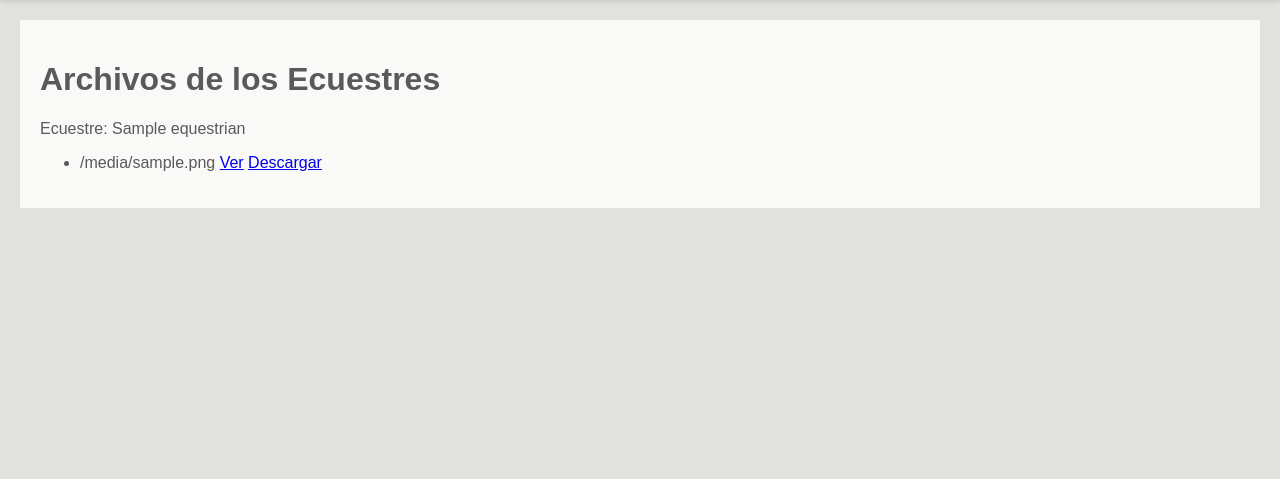
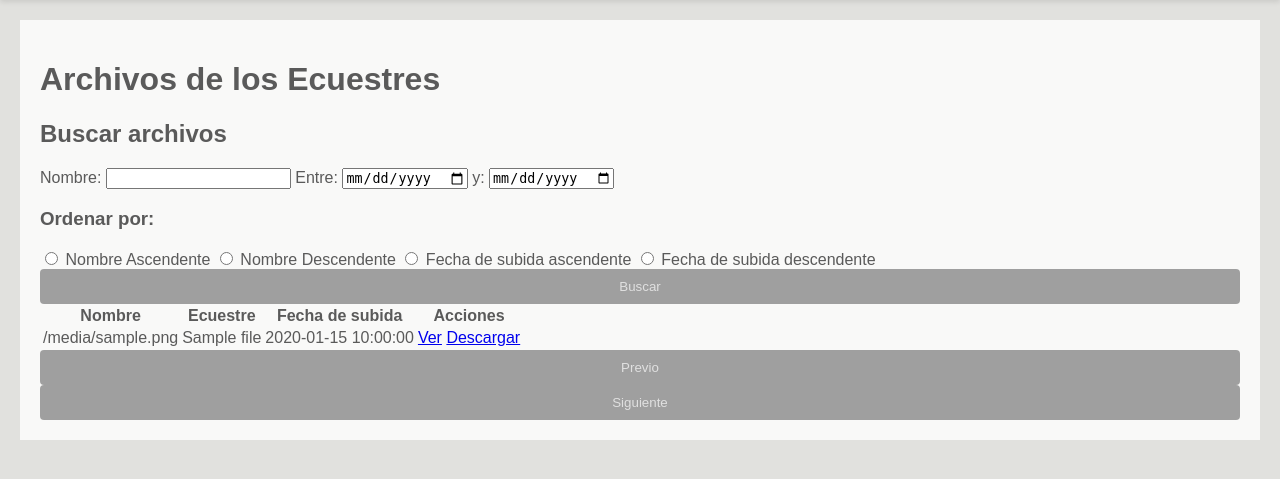
Before and after one commit to santiFie/Cedica-App, a Flask app: template admin/src/web/templates/equestrians/list_files.html in a window 1280 px wide. Shown: the part 66-545 px from the top of the page. Run offline with Flask 3, Linux system fonts and the light colour scheme; the template is opened without the code that fills it: most values are stand-ins (such as "Sample title", 1, 10 or a date in 2020).

Commit message:
Se termina funcionalidad de listar archivos y poder filtrarlos

```diff
--- a/admin/src/core/models/equestrian.py
+++ b/admin/src/core/models/equestrian.py
@@ -1,5 +1,6 @@
 from datetime import datetime
 from src.core import database
+from src.core import utils
 from sqlalchemy.dialects.postgresql import ARRAY
 from src.core.models.team_member import TeamMember
 from src.core.models.riders_and_horsewomen import proposal_enum
@@ -33,6 +34,11 @@ class Equestrian(db.Model):
     def get_files(self):
         return [self.evolution_report, self.veterinary_record, self.training_plan, self.images, self.horse_sheet]
 
+    def get_file_date(self, filename, user_id):
+        prefix="ecuestres"
+        return utils.get_file_date_from_minio(prefix, user_id, filename)
+
+
 
 class EquestrianTeamMember(db.Model):
     __tablename__ = "equestrian_team_members"
--- a/admin/src/web/templates/equestrians/list_files.html
+++ b/admin/src/web/templates/equestrians/list_files.html
@@ -6,25 +6,92 @@
         <h1>Archivos de los Ecuestres</h1>
     </div>
 
-    {% if equestrians %}
-        {% for equestrian in equestrians %}
-            <div>
-                <label> Ecuestre: {{ equestrian.name }} </label>
-                <ul>
-                {% for file in equestrian.get_files() %}
-                    <li>
-                        <label>{{ file }}</label>
-                        <a href="{{ url_for('equestrian.view_file', id=equestrian.id, filename=file) }}">Ver</a>
-                        <a href="{{ url_for('equestrian.download_file', id=equestrian.id, filename=file) }}">Descargar</a>
-                    </li>
+    <h2>Buscar archivos</h2>
+    <form action="{{ url_for('equestrian.list_files') }}" method="get">
+        <label for="name">Nombre:</label>
+        <input type="text" name="name" id="name" value="{{ request.args.get('name', '') }}">
+
+        <label for="initial_date">Entre:</label>
+        <input type="date" name="initial_date" id="initial_date" value="{{ request.args.get('initial_date','') }}">
+
+        <label for="final_date">y:</label>
+        <input type="date" name="final_date" id="final_date" value="{{ request.args.get('final_date','') }}">
+
+        <h3>Ordenar por:</h3>
+        <label>
+            <input type="radio" name="sort_by" value="name_asc" {% if request.args.get('sort_by') == 'name_asc' %}checked{% endif %}>
+            Nombre Ascendente
+        </label>
+        <label>
+            <input type="radio" name="sort_by" value="name_desc" {% if request.args.get('sort_by') == 'name_desc' %}checked{% endif %}>
+            Nombre Descendente
+        </label>
+        <label>
+            <input type="radio" name="sort_by" value="downloaded_date_asc" {% if request.args.get('sort_by') == 'downloaded_date_asc' %}checked{% endif %}>
+            Fecha de subida ascendente
+        </label>
+        <label>
+            <input type="radio" name="sort_by" value="downloaded_date_desc" {% if request.args.get('sort_by') == 'downloaded_date_desc' %}checked{% endif %}>
+            Fecha de subida descendente
+        </label>
+
+        <button type="submit">Buscar</button>
+    </form>
+
+    {% if files %}
+        <table>
+            <thead>
+                <tr>
+                    <th>Nombre</th>
+                    <th>Ecuestre</th>
+                    <th>Fecha de subida</th>
+                    <th>Acciones</th>
+                </tr>
+            </thead>
+            <tbody>
+                {% for file in files %}
+                <tr>
+                    <td>{{ file['filename'] }}</td>
+                    <td>{{ file['equestrian_name'] }}</td>
+                    <td>{{ file['upload_date'] }}</td>
+                    <td>
+                        <a href="{{ url_for('equestrian.view_file', id=file['equestrian_id'], filename=file['filename']) }}">Ver</a>
+                        <a href="{{ url_for('equestrian.download_file', id=file['equestrian_id'], filename=file['filename']) }}">Descargar</a>
+                    </td>
+                </tr>
                 {% endfor %}
-                </ul>
+            </tbody>
+        </table>
+
+
+            <!-- Botones de Paginación -->
+            <div class="pagination">
+                {% if page > 1 %}
+                    <a href="{{ url_for('equestrian.list_files', page=page-1, initial_date=request.args.get('initial_date', ''), final_date=request.args.get('final_date', ''), name=request.args.get('name', ''), sort_by=request.args.get('sort_by', '')) }}">
+                        <button>Previo</button>
+                    </a>
+                {% else %}
+                    <button disabled>Previo</button>
+                {% endif %}
+
+                {% if page < max_pages %}
+                    <a href="{{ url_for('equestrian.list_files', page=page+1, initial_date=request.args.get('initial_date', ''), final_date=request.args.get('final_date', ''), name=request.args.get('name', ''), sort_by=request.args.get('sort_by', '')) }}">
+                        <button>Siguiente</button>
+                    </a>
+                {% else %}
+                    <button disabled>Siguiente</button>
+                {% endif %}
             </div>
-        {% endfor %}
-    {% else %}
-        <div>
-            <label>No hay archivos disponibles</label>
-        </div>
-    {% endif %}
+        {% else %}
+            <p>No se encontraron archivos en el sistema. </p>
+        {% endif %}
+
+
+
+        <script>
+            function confirmDelete() {
+                return confirm('¿Estás seguro de que deseas eliminar este pago? Esta acción no se puede deshacer.');
+            }
+        </script>
 
 {% endblock %}
--- a/admin/src/web/templates/equestrians/show.html
+++ b/admin/src/web/templates/equestrians/show.html
@@ -89,8 +89,6 @@
         <button type="button">Ver Imágenes</button>
     </a>
 
-
-
     <a href="{{ url_for('equestrian.edit', id=equestrian.id) }}">
         <button type="button">Modificar</button>
     </a>
```
Also changed, not shown: admin/src/core/equestrian.py (+80 -3 lines), admin/src/core/utils.py (+26 -3 lines), admin/src/web/controllers/equestrian.py (+16 -1 lines).
